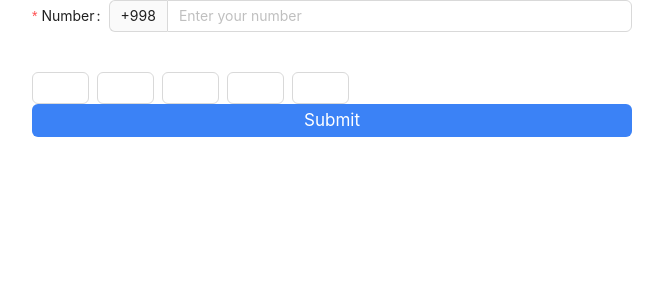
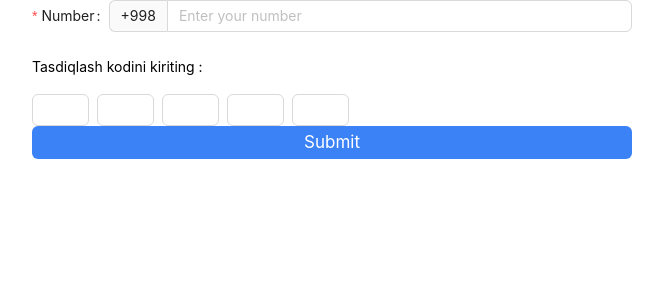
Before and after one commit to Jakbaraliyevv/kasanaSavdo, a React (Vite) app: page /verifly in a window 1280 px wide. Shown: the top 300 px of the page, without its empty margins (308-971 px from the left). Built offline with nearby package versions, Linux system fonts and the light colour scheme.

Commit message:
Register

```diff
--- a/src/components/auth/index.jsx
+++ b/src/components/auth/index.jsx
@@ -1,6 +1,7 @@
 import React, { useState } from "react";
 import Login from "./login";
 import Register from "./register";
+import Verify from "./verify";
 
 function Auth() {
   const [active, setActive] = useState(true);
@@ -26,7 +27,7 @@ function Auth() {
         </h1>
       </div>
 
-      <div className="w-full">{active ? <Login /> : <Register />}</div>
+      <div className="w-full">{active ? <Login /> : <Verify />}</div>
     </section>
   );
 }
--- a/src/components/auth/verify/index.jsx
+++ b/src/components/auth/verify/index.jsx
@@ -1,7 +1,6 @@
 import React from "react";
 
 import { Flex, Form, Input } from "antd";
-import Title from "antd/es/skeleton/Title";
 
 function Verify() {
   const onChange = (text) => {
@@ -57,7 +56,7 @@ function Verify() {
         </Form.Item>
 
         <Flex gap="middle" align="flex-start" vertical>
-          <Title level={5}>Tasdiqlash kodini kiriting</Title>
+          <h3 className="text-black">Tasdiqlash kodini kiriting :</h3>
           <Input.OTP
             length={5}
             formatter={(str) => str.toUpperCase()}
```
